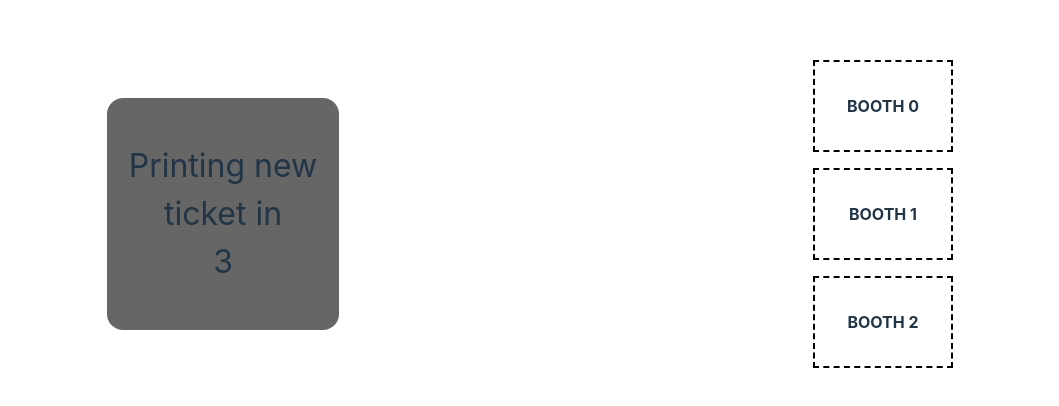
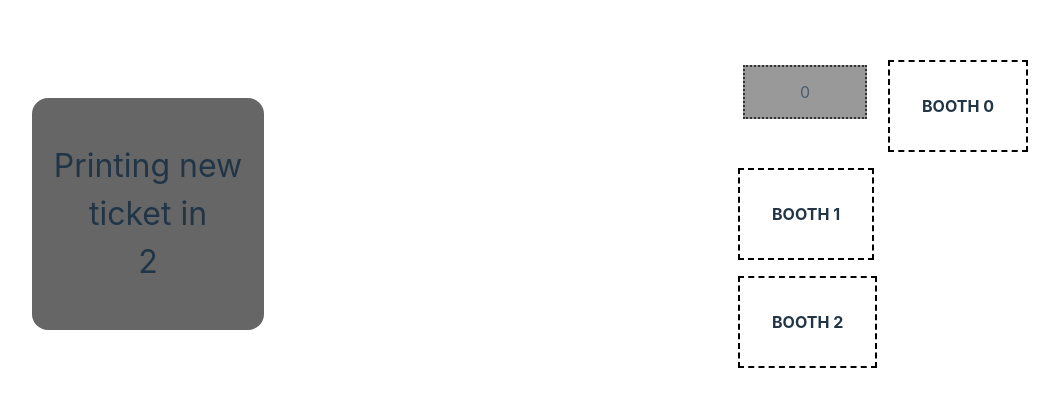
Before and after one commit to nimser/ticket-queue-friday-challenge, a React (Vite) app: page / in a window 1280 px wide. Shown: the part 186-592 px from the top of the page, without its empty margins (110-1169 px from the left). Built offline with nearby package versions, Linux system fonts and the light colour scheme.

Commit message:
Have booths to process tickets

```diff
--- a/src/App.tsx
+++ b/src/App.tsx
@@ -16,7 +16,7 @@ function App() {
   // 3. BoothAvailability
   // Updated every time a booth becomes free (prev. ticket stayed there the duration of its `processingTime`)
   const [boothAvailability, setBoothAvailability] = useState<TicketItem[]>(
-    Array(BOOTH_COUNT)
+    Array.from(Array(BOOTH_COUNT))
   )
 
   return (
@@ -28,12 +28,13 @@ function App() {
       }}
     >
       <Dispenser setTicketList={setTicketList} />
-      <Queue
-        ticketList={ticketList}
+      <Queue ticketList={ticketList} />
+      <BoothArea
         boothAvailability={boothAvailability}
         setBoothAvailability={setBoothAvailability}
+        ticketList={ticketList}
+        setTicketList={setTicketList}
       />
-      <BoothArea />
     </main>
   )
 }
--- a/src/components/Booth.tsx
+++ b/src/components/Booth.tsx
@@ -1,5 +1,15 @@
-export default function Booth({ id }: { id: number }) {
+import Ticket, { TicketItem } from "./Ticket"
+
+export default function Booth({
+  id,
+  ticket,
+}: {
+  id: number
+  ticket: TicketItem
+}) {
   return (
+    <section style={{ display: "flex", gap: "1rem" }}>
+      {ticket && <Ticket ticket={ticket} />}
       <div
         style={{
           border: "2px dashed black",
@@ -9,5 +19,6 @@ export default function Booth({ id }: { id: number }) {
       >
         BOOTH {id}
       </div>
+    </section>
   )
 }
--- a/src/components/BoothArea.tsx
+++ b/src/components/BoothArea.tsx
@@ -1,4 +1,4 @@
-import { Dispatch, SetStateAction } from "react"
+import { Dispatch, SetStateAction, useEffect } from "react"
 import { TicketItem } from "./Ticket"
 import Booth from "./Booth"
 
@@ -7,14 +7,28 @@ export const BOOTH_COUNT = 3
 interface BoothAreaProps {
   boothAvailability: TicketItem[]
   setBoothAvailability: Dispatch<SetStateAction<TicketItem[]>>
+  ticketList: TicketItem[]
   setTicketList: Dispatch<SetStateAction<TicketItem[]>>
 }
 
 function BoothArea({
   boothAvailability,
   setBoothAvailability,
+  ticketList,
   setTicketList,
 }: BoothAreaProps) {
+  useEffect(() => {
+    const availableBooth = boothAvailability.findIndex((booth) => !booth)
+
+    if (availableBooth !== -1 && ticketList.length !== 0) {
+      const [first, ...rest] = ticketList
+      setTicketList(rest)
+      setBoothAvailability((old) =>
+        old.map((b, i) => (availableBooth === i ? first : b))
+      )
+    }
+  }, [boothAvailability, setBoothAvailability, setTicketList, ticketList])
+
   return (
     <section
       style={{
@@ -24,7 +38,7 @@ function BoothArea({
       }}
     >
       {Array.from(Array(BOOTH_COUNT)).map((_, i) => (
-        <Booth key={i} id={i} />
+        <Booth key={i} id={i} ticket={boothAvailability[i]} />
       ))}
     </section>
   )
--- a/src/components/Dispenser.tsx
+++ b/src/components/Dispenser.tsx
@@ -5,7 +5,7 @@ interface DispenserProps {
   setTicketList: Dispatch<React.SetStateAction<TicketItem[]>>
 }
 
-const PRINT_PERIOD = 8
+const PRINT_PERIOD = 3
 
 function Dispenser({ setTicketList }: DispenserProps) {
   // Auto-print counter, resets at every print
```
Lines whose indentation alone changed are shown as unchanged.
